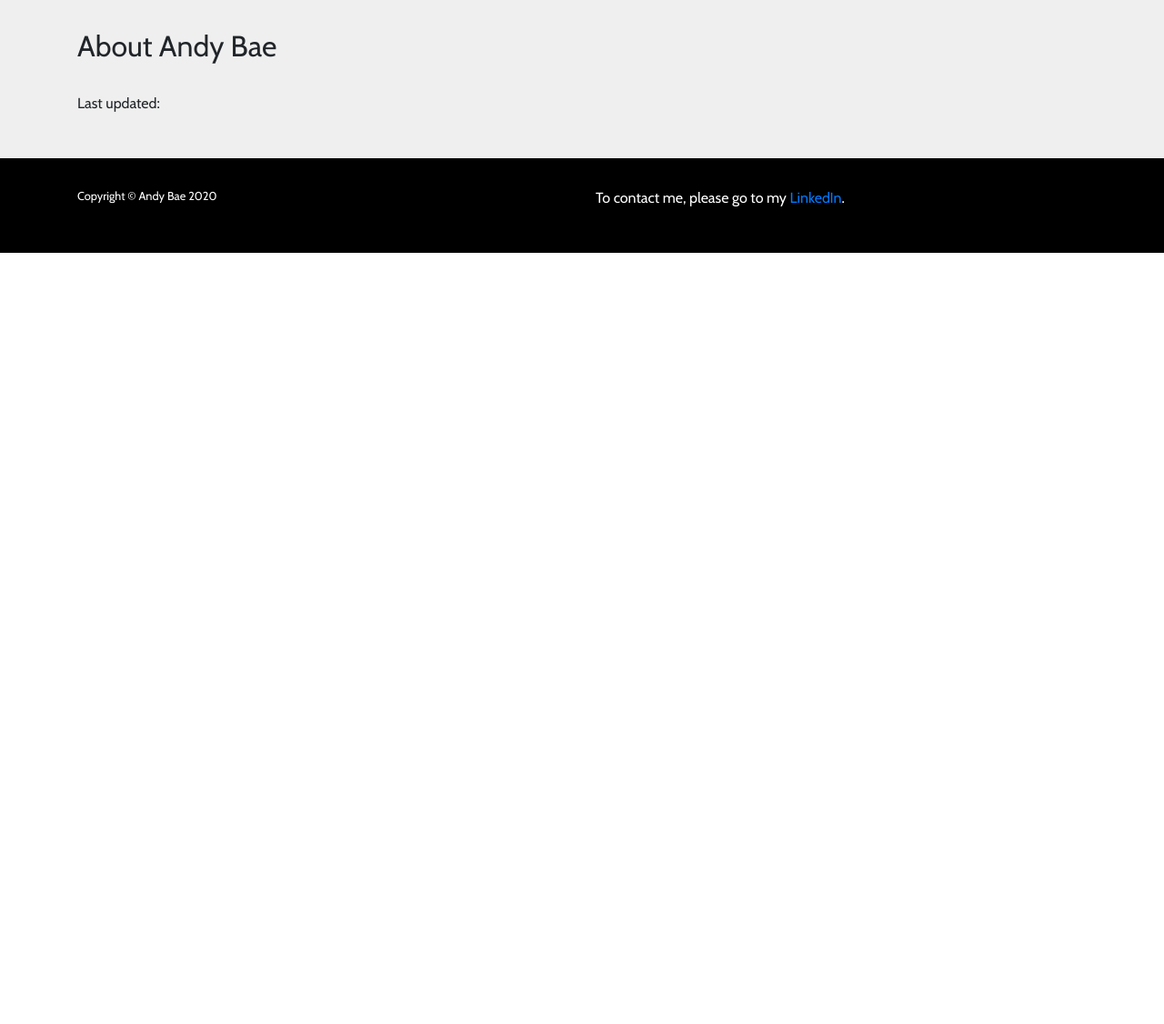
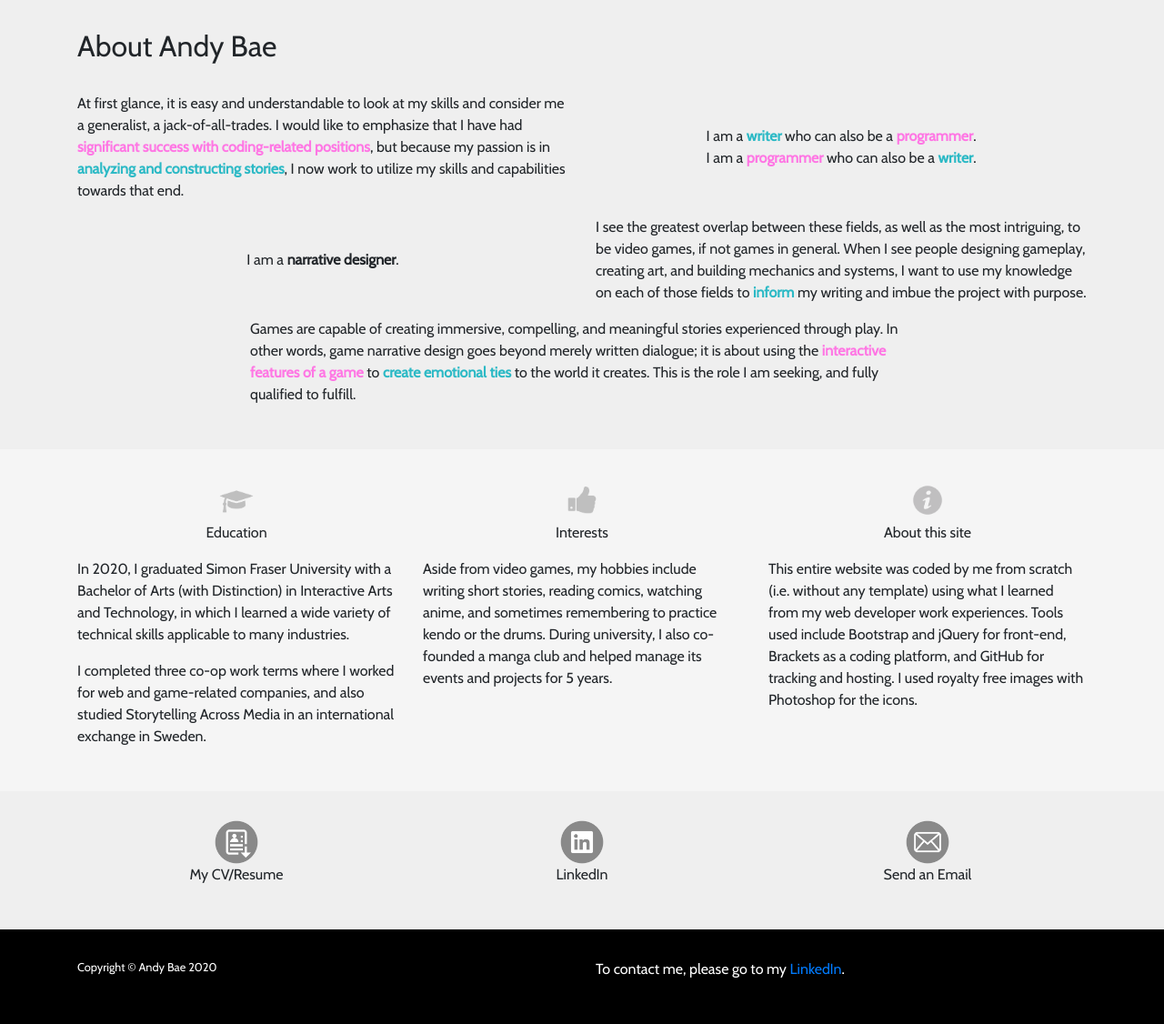
Before and after one commit to sjandybae/sjandybae.github.io, a PHP site: page /about in a window 1280 px wide. Shown: the part 69-1195 px from the top of the page at 91% size. Before the commit the page ends 347 px from the top, so only its background shows below. Run offline with PHP 8.4, Linux system fonts and the light colour scheme.

Commit message:
More icons, About section, homepage animations

```diff
--- a/about/index.html
+++ b/about/index.html
@@ -13,6 +13,7 @@
             <a class="navbar-brand" href="/">
                 <img id="mainLogo" src="../assets/AndyBaeLogo.png">
             </a>
+            <br>
             <button class="navbar-toggler" type="button" data-toggle="collapse" data-target="#navbarNavDropdown" aria-controls="navbarNavDropdown" aria-expanded="false" aria-label="Toggle navigation">
                 <span class="navbar-toggler-icon"></span>
             </button>
@@ -44,9 +45,65 @@
                             <h2>About Andy Bae</h2>
                         </div>
                     </div>
+                    <div class="row align-items-center">
+                        <div class="col-12 col-md-6">
+                            <p>At first glance, it is easy and understandable to look at my skills and consider me a generalist, a jack-of-all-trades. I would like to emphasize that I have had <span class="t skill active">significant success with coding-related positions</span>, but because my passion is in <span class="c skill active">analyzing and constructing stories</span>, I now work to utilize my skills and capabilities towards that end.</p>
+                        </div>
+                        <div class="col-12 col-md-6 text-center mt-2 mb-2">
+                            <p>I am a <span class="c skill active">writer</span> who can also be a <span class="t skill active">programmer</span>.<br>I am a <span class="t skill active">programmer</span> who can also be a <span class="c skill active">writer</span>.</p>
+                        </div>
+                    </div>
+                    <div class="row align-items-center">
+                        <div class="col-12 col-md-6 order-md-2">
+                            <p>I see the greatest overlap between these fields, as well as the most intriguing, to be video games, if not games in general. When I see people designing gameplay, creating art, and building mechanics and systems, I want to use my knowledge on each of those fields to <span class="c skill active">inform</span> my writing and imbue the project with purpose.</p>
+                        </div>
+                        <div class="col-12 col-md-6 text-center order-md-1 mt-2 mb-2">
+                            <p>I am a <strong>narrative designer</strong>.</p>
+                        </div>
+                    </div>
                     <div class="row">
-                        <div class="col-12">
-                            <p>Last updated: </p>
+                        <div class="col-12 col-md-8 offset-md-2">
+                            <p>Games are capable of creating immersive, compelling, and meaningful stories experienced through play. In other words, game narrative design goes beyond merely written dialogue; it is about using the <span class="t skill active">interactive features of a game</span> to <span class="c skill active">create emotional ties</span> to the world it creates. This is the role I am seeking, and fully qualified to fulfill.</p>
+                        </div>
+                    </div>
+                </div>
+            </section>
+            <section class="default">
+                <div class="container">
+                    <div class="row">
+                        <div class="col-12 col-md-4 text-center">
+                            <img class="action-icon" src="../assets/educationicon.png">
+                            <p>Education</p>
+                            <p class="text-left">In 2020, I graduated Simon Fraser University with a Bachelor of Arts (with Distinction) in Interactive Arts and Technology, in which I learned a wide variety of technical skills applicable to many industries.</p>
+                            <p class="text-left">I completed three co-op work terms where I worked for web and game-related companies, and also studied Storytelling Across Media in an international exchange in Sweden.</p>
+                        </div>
+                        <div class="col-12 col-md-4 text-center">
+                            <img class="action-icon" src="../assets/thumbicon.png">
+                            <p>Interests</p>
+                            <p class="text-left">Aside from video games, my hobbies include writing short stories, reading comics, watching anime, and sometimes remembering to practice kendo or the drums. During university, I also co-founded a manga club and helped manage its events and projects for 5 years.</p>
+                        </div>
+                        <div class="col-12 col-md-4 text-center">
+                            <img class="action-icon" src="../assets/infoicon.png">
+                            <p>About this site</p>
+                            <p class="text-left">This entire website was coded by me from scratch (i.e. without any template) using what I learned from my web developer work experiences. Tools used include Bootstrap and jQuery for front-end, Brackets as a coding platform, and GitHub for tracking and hosting. I used royalty free images with Photoshop for the icons.</p>
+                        </div>
+                    </div>
+                </div>
+            </section>
+            <section class="default">
+                <div class="container">
+                    <div class="row">
+                        <div class="col-12 col-sm-4 text-center">
+                            <a href="../resume/"><img class="action-icon" src="../assets/resumeicon.png"></a>
+                            <p>My CV/Resume</p>
+                        </div>
+                        <div class="col-12 col-sm-4 text-center">
+                            <a href="https://ca.linkedin.com/in/andy-bae-20ba97b1" target="_blank"><img class="action-icon" src="../assets/linkedinicon.png"></a>
+                            <p>LinkedIn</p>
+                        </div>
+                        <div class="col-12 col-sm-4 text-center">
+                            <a href="mailto:sjandybae@gmail.com?Subject=I%20visited%20your%20website!" target="_top"><img class="action-icon" src="../assets/mailicon.png"></a>
+                            <p>Send an Email</p>
                         </div>
                     </div>
                 </div>
--- a/css/site.css
+++ b/css/site.css
@@ -180,7 +180,7 @@
     background-size: cover;
 }
 .action-icon {
-    width: 5em;
+    width: 3em;
     height: auto;
 }
 
@@ -201,7 +201,7 @@
 }
 .skill-icon + .skill-description {
 /*    display: none;*/
-    font-size: 0.75em;
+    font-size: 0.6em;
     color: silver;
     margin-bottom: 0.5em;
 }
--- a/resume/index.html
+++ b/resume/index.html
@@ -13,6 +13,7 @@
             <a class="navbar-brand" href="/">
                 <img id="mainLogo" src="../assets/AndyBaeLogo.png">
             </a>
+            <br>
             <button class="navbar-toggler" type="button" data-toggle="collapse" data-target="#navbarNavDropdown" aria-controls="navbarNavDropdown" aria-expanded="false" aria-label="Toggle navigation">
                 <span class="navbar-toggler-icon"></span>
             </button>
```
Also changed, not shown: index.html (+28 -16 lines), js/site.js (+31 -6 lines), projects/index.html (+7 -1 lines), assets/animationicon.png, assets/documentationicon.png (added), assets/editingicon.png, assets/educationicon.png (added), assets/fullstackicon.png (renamed from assets/webdevelopmenticon.png), assets/gamedesignicon.png (added), assets/infoicon.png (added), assets/thumbicon.png (added).
